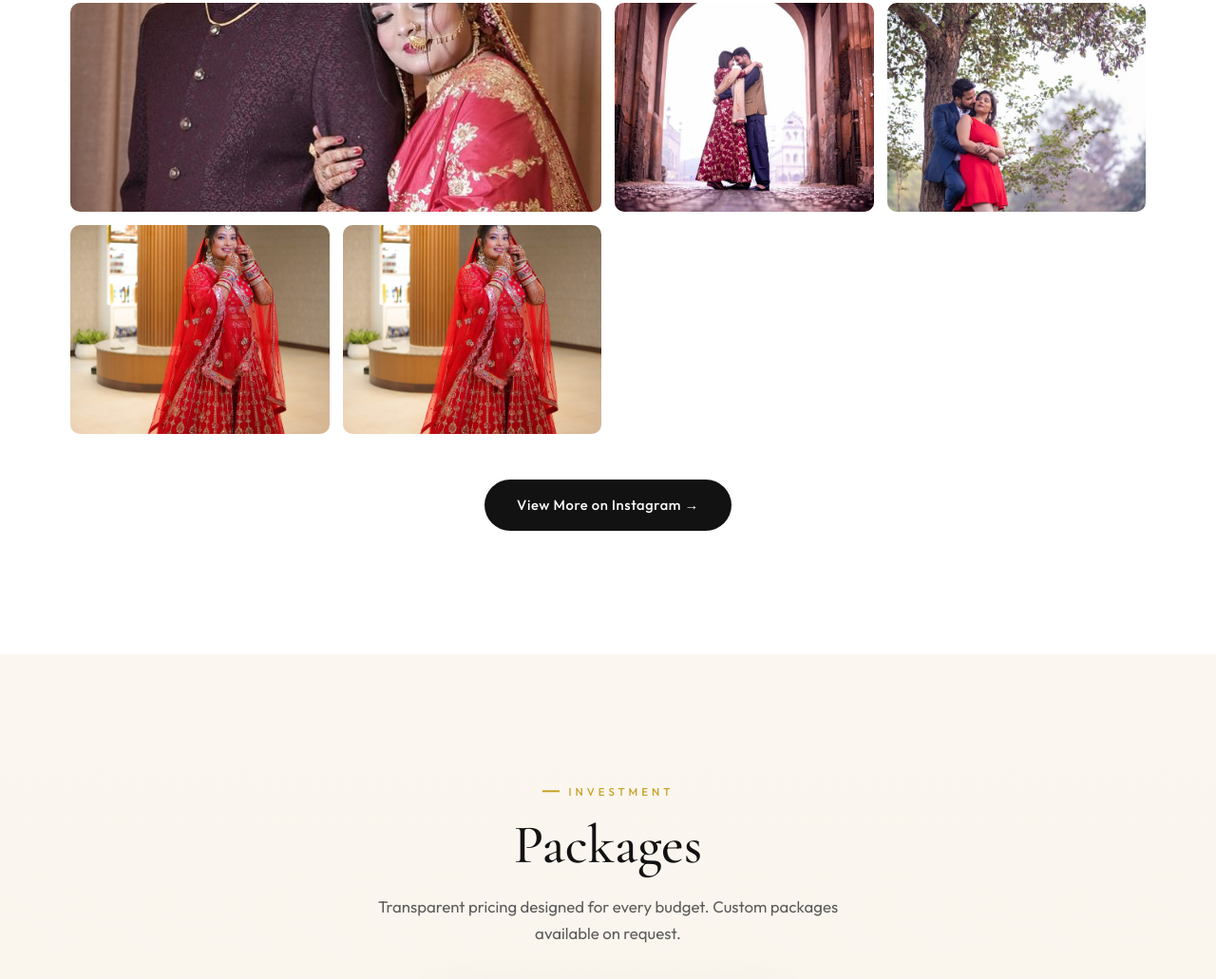
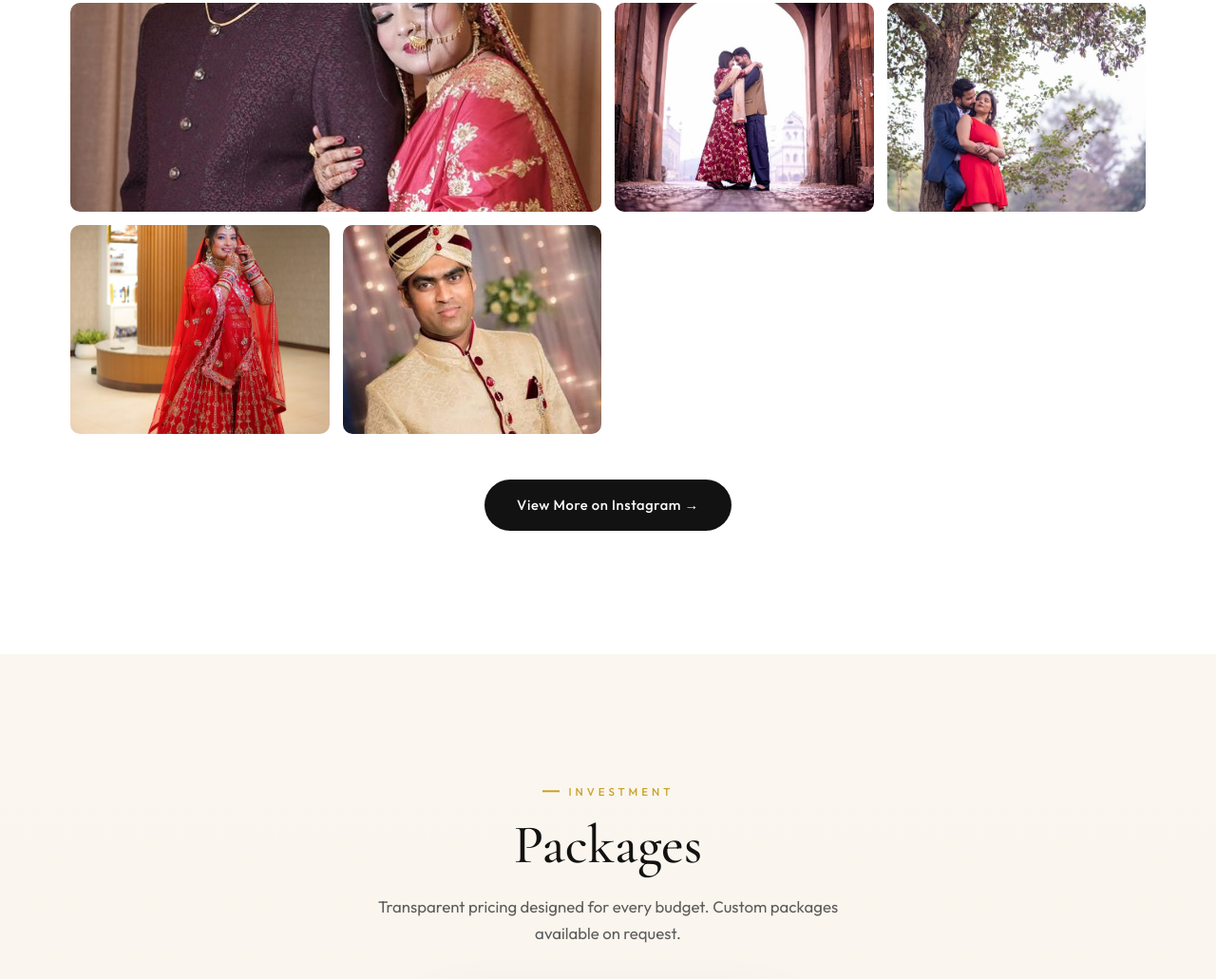
Before and after one commit to codevedicbhr-a11y/rrevent, a plain HTML site: page index.html in a window 1280 px wide. Shown: the part 3945-4976 px from the top of the page at 95% size. Drawn offline with nearby package versions, Linux system fonts and the light colour scheme.

Commit message:
Update index.html

```diff
--- a/index.html
+++ b/index.html
@@ -221,7 +221,7 @@
           <div class="gallery-overlay"><span>Rituals</span></div>
         </div>
          <div class="gallery-item" data-src="images/gallery-10.jpg">
-          <img src="images/gallery-9.jpg" alt="Ceremony rituals" loading="lazy" />
+          <img src="images/gallery-10.jpg" alt="Ceremony rituals" loading="lazy" />
           <div class="gallery-overlay"><span>Rituals</span></div>
         </div>
       </div>
```
